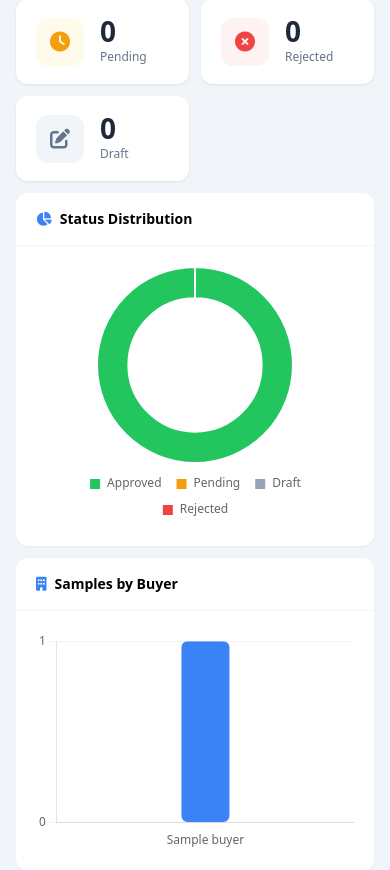
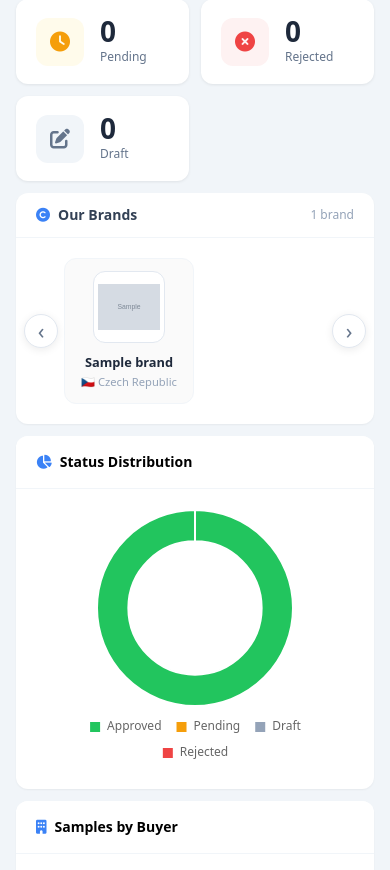
Before and after one commit to jahidshawon19/trecelo, a Django app: page /dashboard/ in a window 390 px wide. Shown: the part 311-1181 px from the top of the page. Run offline with Django 5.2, Linux system fonts and the light colour scheme; a user stored in the database is signed in; tables that the repository leaves empty hold one stand-in row (values such as "Sample post"); grey boxes marked "Sample" are stand-in pictures; some libraries are stand-ins or nearby versions.

Commit message:
Add Brand logo upload and dashboard carousel
- Brand model: add logo ImageField (upload_to='brands/logos/')
- BrandForm: include logo field with image file input
- brand_create/update views: pass request.FILES for logo upload
- brand_list.html: show logo thumbnail (fallback to avatar initials)
- dashboard.html: auto-scrolling brand logo carousel with prev/next
  controls, hover-to-pause, and responsive visible-count calculation

Co-Authored-By: Claude Sonnet 4.6 <noreply@anthropic.com>

```diff
--- a/sample/forms.py
+++ b/sample/forms.py
@@ -123,7 +123,10 @@ class CategoryForm(forms.ModelForm):
 class BrandForm(forms.ModelForm):
     class Meta:
         model = Brand
-        fields = ['name', 'origin']
+        fields = ['name', 'origin', 'logo']
+        widgets = {
+            'logo': forms.ClearableFileInput(attrs={'accept': 'image/*'}),
+        }
 
 
 class GGForm(forms.ModelForm):
--- a/sample/models.py
+++ b/sample/models.py
@@ -108,6 +108,7 @@ class Brand(models.Model):
 
     name   = models.CharField(max_length=100)
     origin = models.CharField(max_length=100, blank=True, choices=COUNTRY_CHOICES, verbose_name='Origin Country')
+    logo   = models.ImageField(upload_to='brands/logos/', blank=True, null=True, verbose_name='Brand Logo')
 
     def __str__(self):
         return self.name
--- a/sample/views.py
+++ b/sample/views.py
@@ -127,6 +127,8 @@ def dashboard(request):
         'data':   [t['count'] for t in by_type],
     })
 
+    brand_logos = Brand.objects.filter(logo__isnull=False).exclude(logo='')
+
     return render(request, 'dashboard.html', {
         'total_samples':  total_samples,
         'total_buyers':   total_buyers,
@@ -139,6 +141,7 @@ def dashboard(request):
         'buyer_chart':    buyer_chart,
         'monthly_chart':  monthly_chart,
         'type_chart':     type_chart,
+        'brand_logos':    brand_logos,
     })
 
 
@@ -289,7 +292,7 @@ def brand_list(request):
 @login_required
 @user_passes_test(is_superadmin)
 def brand_create(request):
-    form = BrandForm(request.POST or None)
+    form = BrandForm(request.POST or None, request.FILES or None)
     if form.is_valid():
         form.save()
         messages.success(request, 'Brand created successfully.')
@@ -301,7 +304,7 @@ def brand_create(request):
 @user_passes_test(is_superadmin)
 def brand_update(request, pk):
     brand = get_object_or_404(Brand, pk=pk)
-    form = BrandForm(request.POST or None, instance=brand)
+    form = BrandForm(request.POST or None, request.FILES or None, instance=brand)
     if form.is_valid():
         form.save()
         messages.success(request, f'Brand "{brand.name}" updated successfully.')
--- a/templates/dashboard.html
+++ b/templates/dashboard.html
@@ -56,6 +56,39 @@
     </div>
   </div>
 </div>
+
+<!-- ── Brand Logo Carousel ─────────────────────────────────────────── -->
+{% if brand_logos %}
+<div class="bg-white rounded-xl shadow-sm mb-3 overflow-hidden">
+  <div class="px-5 py-3 border-b border-slate-100 flex items-center justify-between">
+    <span class="font-semibold text-sm text-slate-700"><i class="fa fa-copyright mr-2 text-blue-500"></i>Our Brands</span>
+    <span class="text-xs text-slate-400">{{ brand_logos|length }} brand{% if brand_logos|length != 1 %}s{% endif %}</span>
+  </div>
+  <div class="brand-carousel-outer" style="position:relative;overflow:hidden;padding:20px 48px;">
+    <!-- Prev button -->
+    <button class="carousel-btn carousel-prev" aria-label="Previous">&#8249;</button>
+
+    <div class="brand-carousel-track" id="brandTrack">
+      {% for brand in brand_logos %}
+      <div class="brand-slide">
+        <div class="brand-slide-inner">
+          <div class="brand-logo-wrap">
+            <img src="{{ brand.logo.url }}" alt="{{ brand.name }}">
+          </div>
+          <div class="brand-slide-name">{{ brand.name }}</div>
+          {% if brand.origin %}
+          <div class="brand-slide-origin">{{ brand.get_origin_display }}</div>
+          {% endif %}
+        </div>
+      </div>
+      {% endfor %}
+    </div>
+
+    <!-- Next button -->
+    <button class="carousel-btn carousel-next" aria-label="Next">&#8250;</button>
+  </div>
+</div>
+{% endif %}
 
 <!-- ── Charts Row 1 ───────────────────────────────────────────────── -->
 <div class="grid grid-cols-1 md:grid-cols-12 gap-3 mb-3">
@@ -126,6 +159,61 @@
 <script src="https://cdn.jsdelivr.net/npm/chart.js@4.4.2/dist/chart.umd.min.js"></script>
 
 <style>
+  /* ── Brand Carousel ──────────────────────────────────────────── */
+  .brand-carousel-outer { user-select: none; }
+
+  .carousel-btn {
+    position: absolute; top: 50%; transform: translateY(-50%);
+    width: 34px; height: 34px; border-radius: 50%;
+    border: 1.5px solid #e2e8f0; background: #fff;
+    color: #64748b; font-size: 1.35rem; line-height: 1;
+    display: flex; align-items: center; justify-content: center;
+    cursor: pointer; z-index: 10; transition: all .15s;
+    box-shadow: 0 2px 8px rgba(0,0,0,.08);
+  }
+  .carousel-btn:hover { background: #3b82f6; color: #fff; border-color: #3b82f6; }
+  .carousel-prev { left: 8px; }
+  .carousel-next { right: 8px; }
+
+  .brand-carousel-track {
+    display: flex; gap: 16px;
+    transition: transform .45s cubic-bezier(.4,0,.2,1);
+  }
+
+  .brand-slide { flex: 0 0 auto; }
+
+  .brand-slide-inner {
+    width: 130px; text-align: center;
+    padding: 12px 10px; border-radius: 12px;
+    border: 1.5px solid #f1f5f9; background: #fafafa;
+    transition: border-color .2s, box-shadow .2s, transform .2s;
+  }
+  .brand-slide-inner:hover {
+    border-color: #bfdbfe;
+    box-shadow: 0 4px 16px rgba(59,130,246,.12);
+    transform: translateY(-3px);
+  }
+
+  .brand-logo-wrap {
+    width: 72px; height: 72px; margin: 0 auto 10px;
+    border-radius: 12px; overflow: hidden;
+    border: 1.5px solid #e2e8f0; background: #fff;
+    display: flex; align-items: center; justify-content: center;
+  }
+  .brand-logo-wrap img {
+    width: 100%; height: 100%; object-fit: contain; padding: 4px;
+  }
+
+  .brand-slide-name {
+    font-size: .8rem; font-weight: 700; color: #1e293b;
+    white-space: nowrap; overflow: hidden; text-overflow: ellipsis;
+  }
+  .brand-slide-origin {
+    font-size: .7rem; color: #94a3b8; margin-top: 2px;
+    white-space: nowrap; overflow: hidden; text-overflow: ellipsis;
+  }
+
+  /* ── Stat Cards ───────────────────────────────────────────────── */
   .stat-card {
     background: #fff;
     border-radius: 12px;
@@ -237,6 +325,58 @@
     }
   });
 
+  // ── Brand Logo Carousel ────────────────────────────────────────
+  (function () {
+    var track    = document.getElementById('brandTrack');
+    if (!track) return;
+    var slides   = track.querySelectorAll('.brand-slide');
+    if (slides.length === 0) return;
+
+    var current  = 0;
+    var visible  = 0;   // filled on resize
+    var slideW   = 0;
+    var gap      = 16;
+    var autoTimer;
+
+    function measure() {
+      slideW  = slides[0].offsetWidth;
+      var outerW = track.parentElement.offsetWidth - 96; // subtract btn padding
+      visible = Math.max(1, Math.floor((outerW + gap) / (slideW + gap)));
+    }
+
+    function maxIndex() {
+      return Math.max(0, slides.length - visible);
+    }
+
+    function goTo(idx) {
+      current = Math.max(0, Math.min(idx, maxIndex()));
+      track.style.transform = 'translateX(-' + current * (slideW + gap) + 'px)';
+    }
+
+    function next() { goTo(current >= maxIndex() ? 0 : current + 1); }
+    function prev() { goTo(current <= 0 ? maxIndex() : current - 1); }
+
+    function startAuto() {
+      clearInterval(autoTimer);
+      autoTimer = setInterval(next, 3000);
+    }
+
+    measure();
+    goTo(0);
+    startAuto();
+
+    window.addEventListener('resize', function () { measure(); goTo(Math.min(current, maxIndex())); });
+
+    var btnPrev = document.querySelector('.carousel-prev');
+    var btnNext = document.querySelector('.carousel-next');
+    if (btnPrev) btnPrev.addEventListener('click', function () { prev(); startAuto(); });
+    if (btnNext) btnNext.addEventListener('click', function () { next(); startAuto(); });
+
+    // Pause on hover
+    track.addEventListener('mouseenter', function () { clearInterval(autoTimer); });
+    track.addEventListener('mouseleave', startAuto);
+  })();
+
   // ── Pie — sample type ──────────────────────────────────────────
   new Chart(document.getElementById('typeChart'), {
     type: 'pie',
```
Also changed, not shown: templates/brand_list.html (+6 -2 lines), sample/migrations/0022_add_logo_to_brand.py (added).
